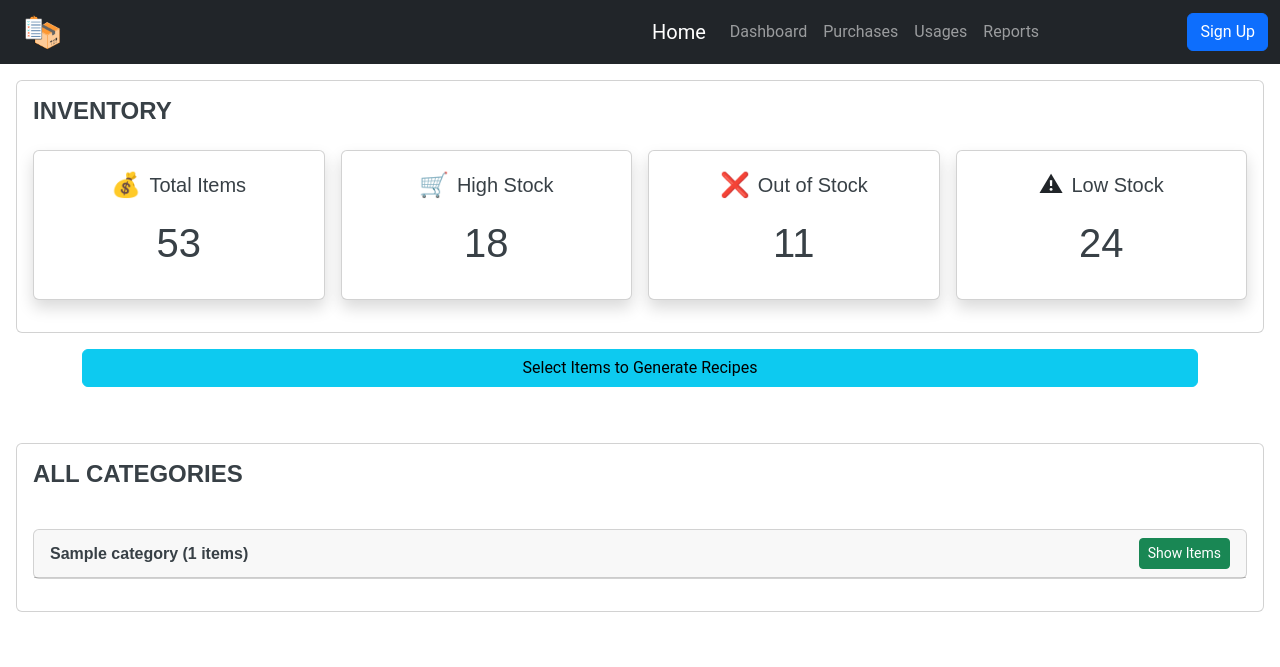
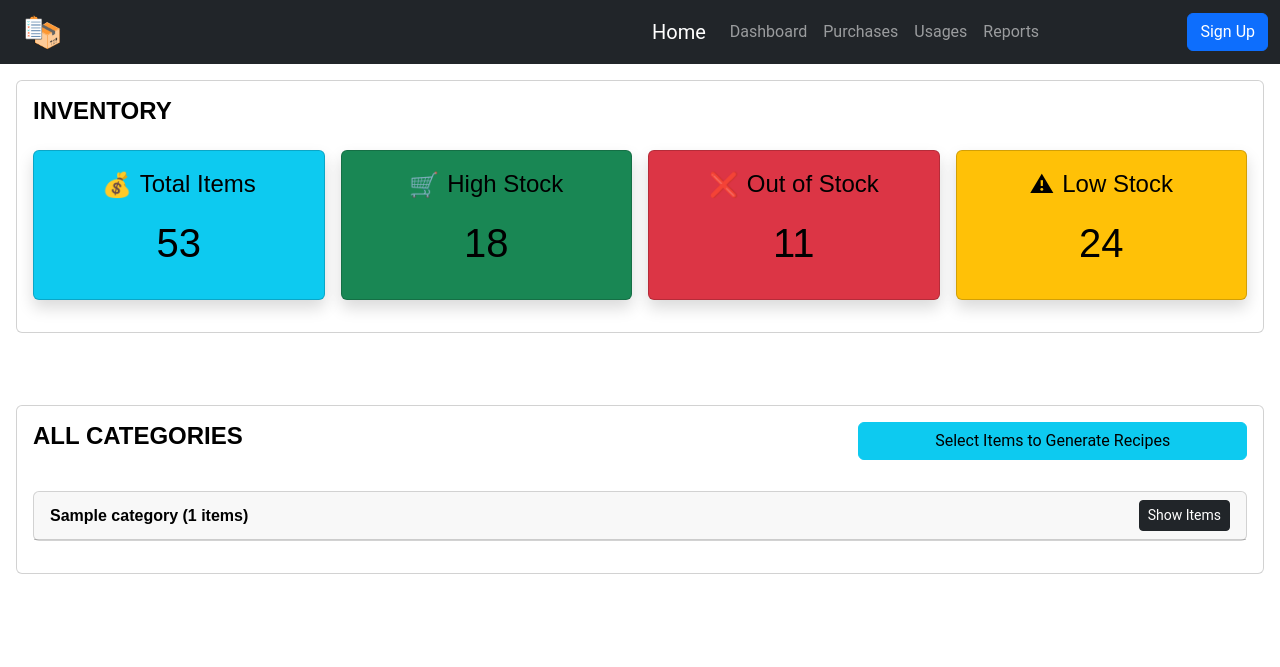
Before and after one commit to Sulphite05/Kitchen-Inventory-Management-System, a Django app: template SmartGhrWali/templates/dashboard.html in a window 1280 px wide. Shown: the top 667 px of the page. Run offline with Django 3.2, Linux system fonts and the light colour scheme; the template is opened without the code that fills it: most values are stand-ins (such as "Sample title", 1, 10 or a date in 2020); some libraries are stand-ins or nearby versions.

Commit message:
update dashboard.html

```diff
--- a/SmartGhrWali/templates/dashboard.html
+++ b/SmartGhrWali/templates/dashboard.html
@@ -14,40 +14,40 @@ Smart Ghr Wali
  <div class="row g-3">
       <!-- Total items Card -->
       <div class="col-md-3">
-        <div class="card mb-3 p-3 shadow text-center">
+        <div class="card text-bg-info mb-3 p-3 shadow text-center">
             <div class="d-flex align-items-center justify-content-center ">
                 <div class="icon text-orange me-2" style="font-size: 1.5rem;">&#128176;</div>
-                <h5 class="mb-0">Total Items</h5>
+                <h4 class="mb-0 ">Total Items</h4>
             </div>
             <h1 class="my-3">53</h1>
         </div>
     </div>
 
     <div class="col-md-3">
-        <div class="card mb-3 p-3 shadow text-center">
+        <div class="card text-bg-success mb-3 p-3 shadow text-center">
             <div class="d-flex align-items-center justify-content-center ">
                 <div class="icon text-orange me-2" style="font-size: 1.5rem;">&#128722;</div>
-                <h5 class="mb-0">High Stock </h5>
+                <h4 class="mb-0">High Stock </h4>
             </div>
             <h1 class="my-3">18</h1>
         </div>
     </div>
 
       <div class="col-md-3">
-        <div class="card mb-3 p-3 shadow text-center">
+        <div class="card text-bg-danger mb-3 p-3 shadow text-center">
           <div class="d-flex align-items-center justify-content-center ">
                 <div class="icon text-orange me-2" style="font-size: 1.5rem;">&#10060;</div>
-                <h5 class="mb-0">Out of Stock </h5>
+                <h4 class="mb-0">Out of Stock </h4>
             </div>
             <h1 class="my-3">11</h1>
         </div>
     </div>
 
       <div class="col-md-3">
-        <div class="card mb-3 p-3 shadow text-center">
+        <div class="card  text-bg-warning mb-3 p-3 shadow text-center">
             <div class="d-flex align-items-center justify-content-center ">
                 <div class="icon text-orange me-2" style="font-size: 1.5rem;">&#9888;</div>
-                <h5 class="mb-0">Low Stock</h5>
+                <h4 class="mb-0">Low Stock</h4>
             </div>
             <h1 class="my-3">24</h1>
         </div>
@@ -56,16 +56,21 @@ Smart Ghr Wali
     </div>
     </div>
 
-    <div class="container">
 
-            <button id="toggleItemsBtn" class="btn btn-info width 50">Select Items to Generate Recipes</button>
-        </div>
 <!-- Button to Show/Hide Items -->
  <section>
     <div class="card  p-3  bg-body roundedp-5 m-3">
 
-<h4 class=" mb-4 fw-bold">ALL CATEGORIES</h4>
+<!-- <h4 class=" mb-4 fw-bold">ALL CATEGORIES</h4> -->
 
+    <div class="row">
+      <div class="col-8 align-items-start">
+        <h4 class=" mb-4 fw-bold">ALL CATEGORIES</h4>
+
+      </div>
+      <div class="col-4">            <button id="toggleItemsBtn" class="btn btn-info width 50">Select Items to Generate Recipes</button>
+      </div>
+    </div>
 <!-- Recipe Form with Checkboxes -->
 <form method="POST" action="{% url 'SmartGhrWali:fetch_recipes' %}" id="recipeForm">
     {% csrf_token %}
@@ -76,7 +81,7 @@ Smart Ghr Wali
             <h6 class="mb-0 fw-bold">{{ category.name }} ({{ category.item_set.count }} items)</h6>
 
             <!-- Button aligned to the right -->
-            <button class="btn btn-success btn-sm" type="button" data-bs-toggle="collapse"
+            <button class="btn btn-dark btn-sm" type="button" data-bs-toggle="collapse"
                 data-bs-target="#collapse-{{ category.id }}" aria-expanded="false"
                 aria-controls="collapse-{{ category.id }}" style="width: auto;">
                 Show Items
--- a/static/css/homepage.css
+++ b/static/css/homepage.css
@@ -9,7 +9,7 @@
   :root {
     --background-color: #ffffff; /* Background color for the entire website, including individual sections */
     --default-color: #444444; /* Default color used for the majority of the text content across the entire website */
-    --heading-color: #384046; /* Color for headings, subheadings and title throughout the website */
+    --heading-color: #000000; /* Color for headings, subheadings and title throughout the website */
     --accent-color: #107d8e; /* Accent color that represents your brand on the website. It's used for buttons, links, and other elements that need to stand out */
     --surface-color: #ffffff; /* The surface color is used as a background of boxed elements within sections, such as cards, icon boxes, or other elements that require a visual separation from the global background. */
     --contrast-color: #ffffff; /* Contrast color for text, ensuring readability against backgrounds of accent, heading, or default colors. */
```
